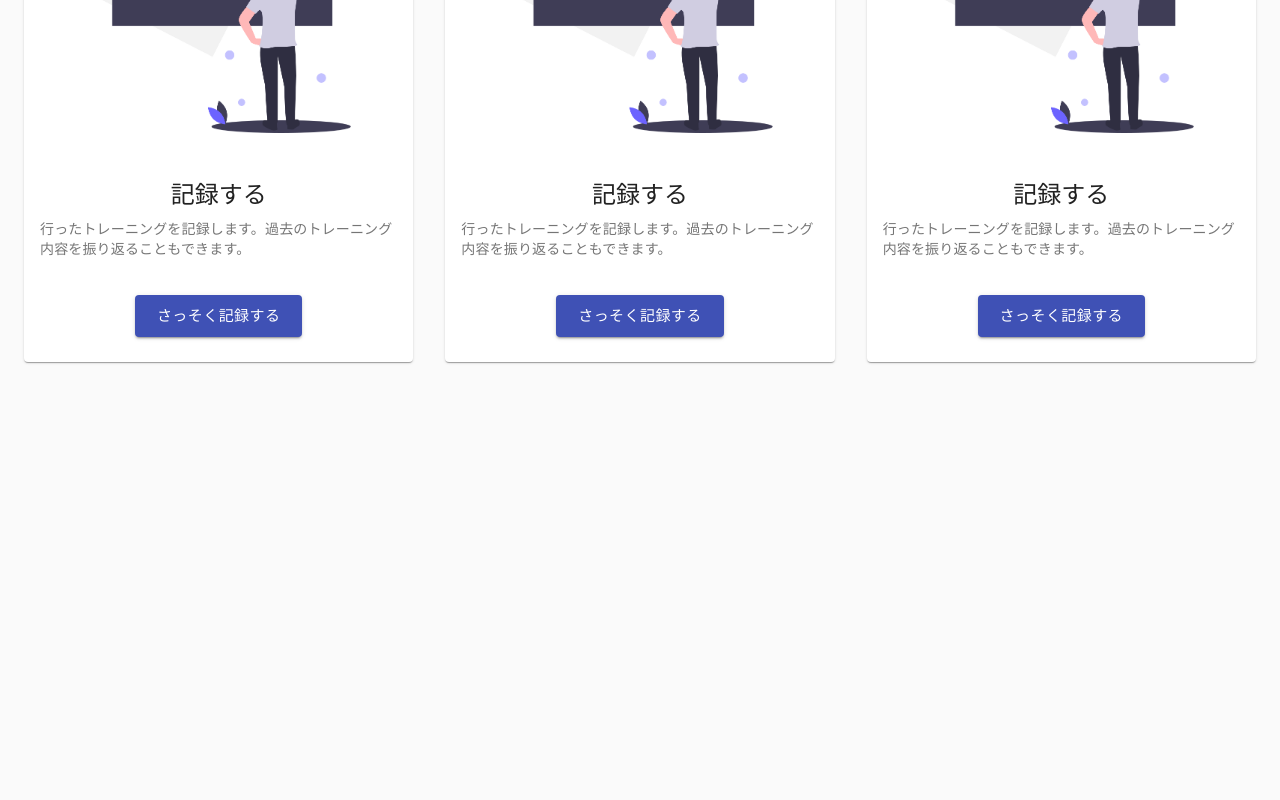
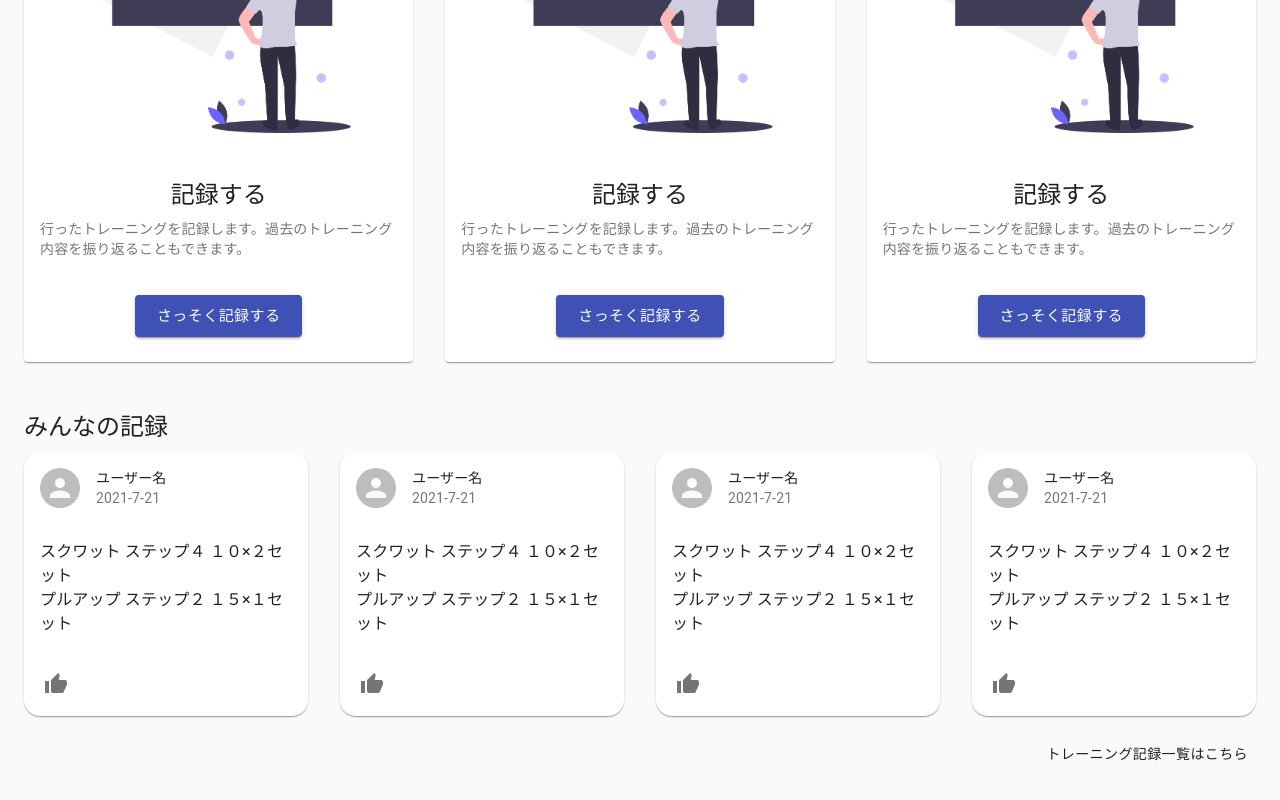
Before and after one commit to Hijikata1869/prisoner-training-app, a React (Create React App) app in the folder frontend/: page / in a window 1280 px wide. Shown: the part 795-1595 px from the top of the page. Before the commit the page ends 1206 px from the top, so only its background shows below. Built offline with nearby package versions, Linux system fonts and the light colour scheme; no server answers.

Commit message:
トップページ中段下部のプロトタイプが完成

```diff
--- a/frontend/src/containers/Index.jsx
+++ b/frontend/src/containers/Index.jsx
@@ -1,5 +1,6 @@
 import React, { Fragment, useEffect } from 'react';
-import { Typography, Card, CardActions, CardActionArea, CardContent, CardMedia, Grid, Container, CssBaseline, Button  } from '@material-ui/core';
+import { Typography, Card, CardActions, CardActionArea, CardContent, CardMedia, Grid, Container, Button, Avatar, CardHeader, IconButton  } from '@material-ui/core';
+import { ThumbUp } from '@material-ui/icons';
 
 // styles
 import { useStyles } from '../styles';
@@ -15,6 +16,7 @@ import CardItem1 from '../images/record.png';
 import { Header } from '../components/Header';
 
 const cards = [1, 2, 3];
+const trainingCards = [1, 2, 3, 4];
 
 export const Index = () => {
 
@@ -54,11 +56,11 @@ export const Index = () => {
         </Container>
       </div>
       <div className={classes.secondWrapper}>
-        <Container maxWidth="lg" >
+        <Container maxWidth="lg" className={classes.trainingLogContainer}>
           <Typography variant="h5" >
             することを選ぶ
           </Typography>
-          <Grid container spacing={4}>
+          <Grid container spacing={4} className={classes.trainingCardContainer}>
             {cards.map((card) => (
               <Grid item key={card} xs={12} md={4}>
                 <Card className={classes.card}>
@@ -89,6 +91,37 @@ export const Index = () => {
           </Grid>
         </Container>
       </div>
+      <div className={classes.thirdWrapper}>
+        <Container maxWidth="lg">
+          <Typography variant="h5" className={classes.thirdWrapperTitle} gutterBottom>
+            みんなの記録
+          </Typography>
+          <Grid container spacing={4} >
+            {trainingCards.map((card) => (
+              <Grid item key={card} xs={12} sm={6} md={3}>
+                <Card className={classes.trainingCard}>
+                  <CardHeader
+                    className={classes.cardHeader}
+                    avatar={<Avatar></Avatar>}
+                    title="ユーザー名"
+                    subheader="2021-7-21"
+                  />
+                  <CardContent>
+                    <Typography variant="body1" >スクワット ステップ４ １０×２セット</Typography>
+                    <Typography variant="body1" >プルアップ ステップ２ １５×１セット</Typography>
+                  </CardContent>
+                  <CardActions>
+                    <IconButton>
+                      <ThumbUp/>
+                    </IconButton>
+                  </CardActions>
+                </Card>
+              </Grid>
+            ))}
+          </Grid>
+          <Button variant="text" className={classes.toTrainingLogButton}>トレーニング記録一覧はこちら</Button>
+        </Container>
+      </div>
     </Fragment>
   )
 }
--- a/frontend/src/styles.js
+++ b/frontend/src/styles.js
@@ -12,7 +12,10 @@ import { makeStyles } from '@material-ui/core/styles';
   },
   secondWrapper: {
     margin: '4rem 0',
-
+  },
+  thirdWrapper: {
+    marginTop: '4rem',
+    paddingBottom: '4rem',
   },
   card: {
     marginTop: '15px',
@@ -37,5 +40,12 @@ import { makeStyles } from '@material-ui/core/styles';
   },
   actionButton: {
     margin: '0 auto',
+  },
+  trainingCard: {
+    borderRadius: '1rem',
+  },
+  toTrainingLogButton: {
+    display: 'block',
+    margin: '20px 0 0 auto',
   }
 }));
```
